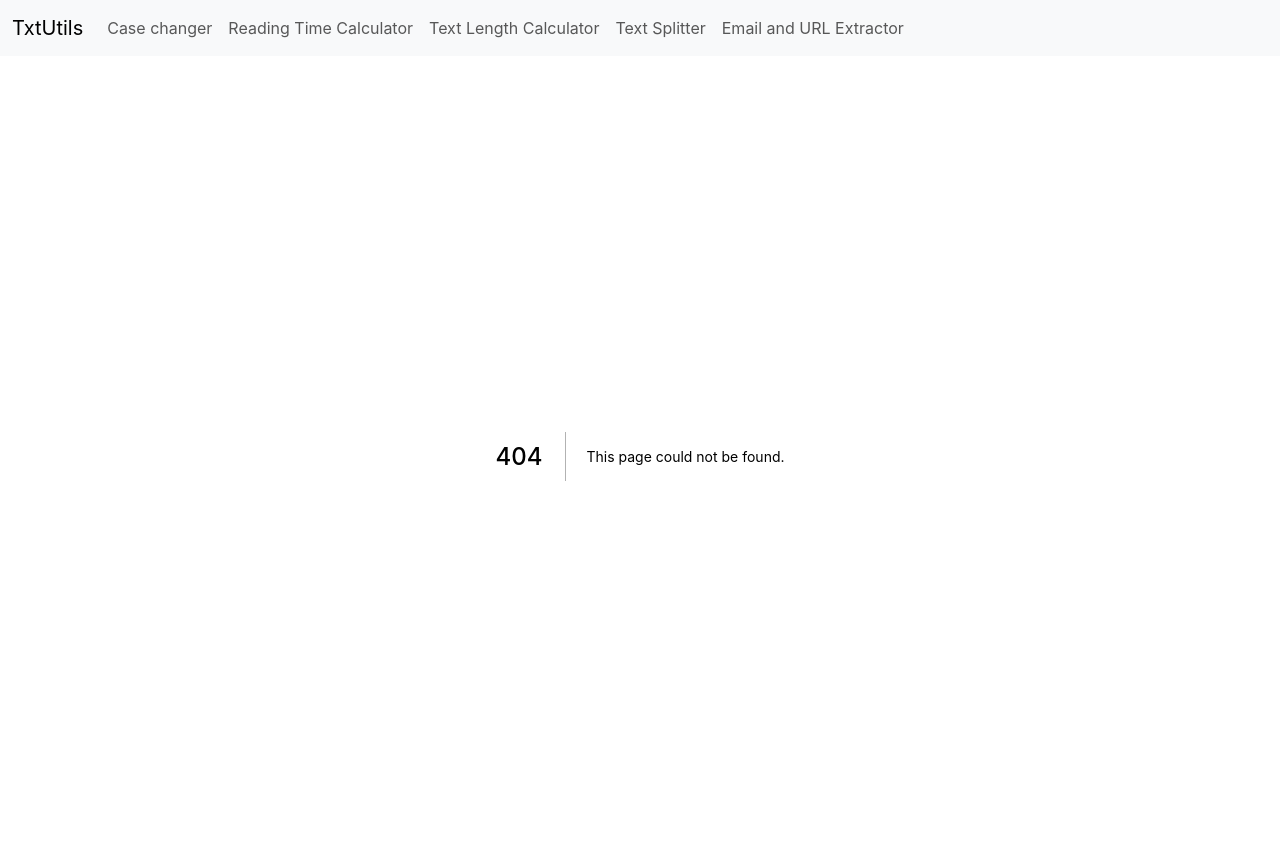
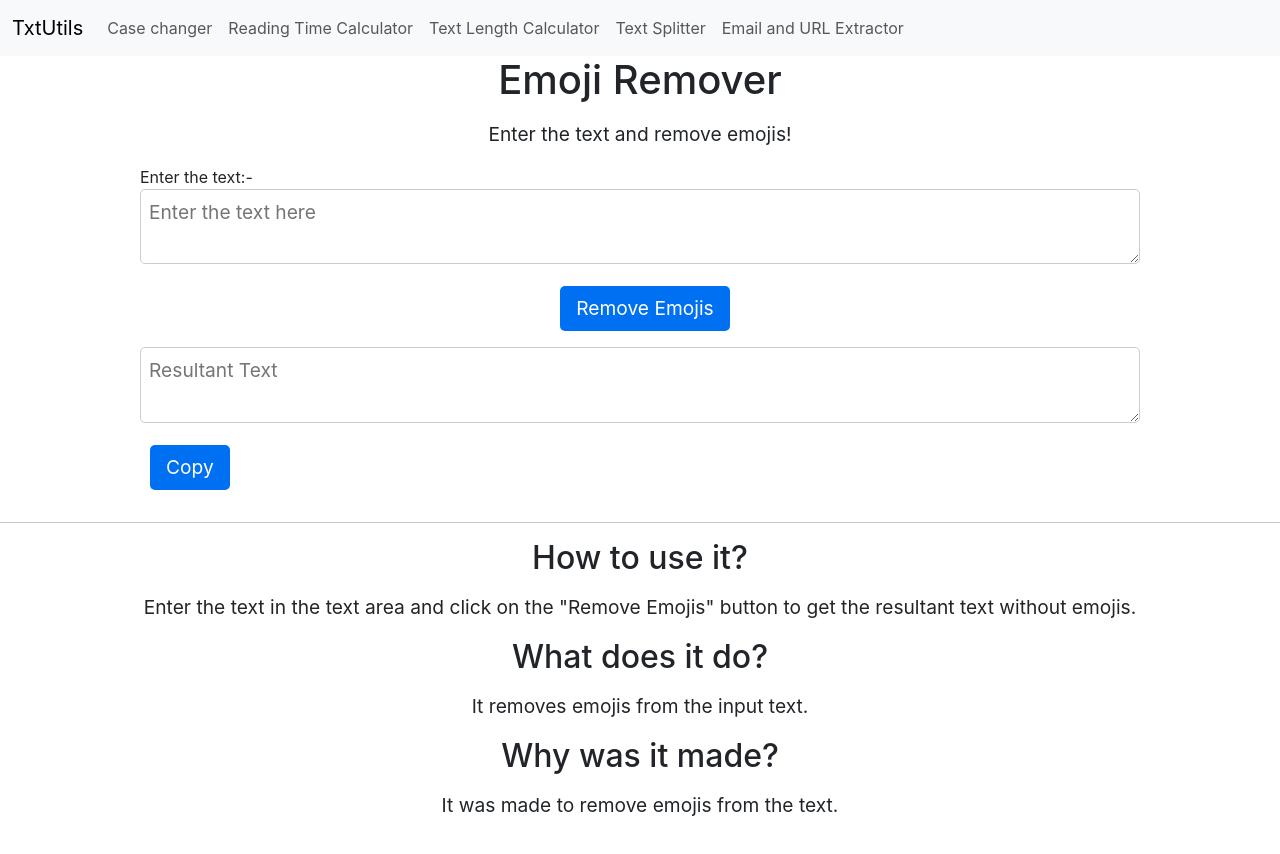
Before and after one commit to codewithpom/TextUtils, a Next.js app: page /emoji-remover in a window 1280 px wide. Before the commit this address had no page. Built offline with nearby package versions, Linux system fonts and the light colour scheme.

Commit message:
Add emoji remover page with functionality

```diff
--- /dev/null
+++ b/pages/emoji-remover.js
@@ -0,0 +1,103 @@
+// This is a Nxt.js page
+// With bootstrap
+import { useState, useEffect } from 'react';
+import emojiRegex from 'emoji-regex';
+
+function App() {
+    const [text, setText] = useState('');
+    const [resultantText, setResultantText] = useState('');
+
+    function removeEmojis() {
+        const regex = emojiRegex();
+        const result = text.replace(regex, '');
+        setResultantText(result);
+    }
+
+    return (
+        <>
+            <div className="container">
+                <div className='text-center'>
+                    <h1>Emoji Remover</h1>
+                    <p>Enter the text and remove emojis!</p>
+                </div>
+
+                <label htmlFor='text'>Enter the text:- </label>
+                <textarea id="text" placeholder="Enter the text here" value={text}
+                    onChange={(e) => setText(e.target.value)}
+                ></textarea>
+
+                <div className='text-center'>
+                    <button onClick={removeEmojis}>Remove Emojis</button>
+                </div>
+                <textarea id="text" placeholder="Resultant Text" value={resultantText}
+                    readOnly={true}
+                ></textarea>
+                <button onClick={() => {
+                    navigator.clipboard.writeText(resultantText);
+                    alert('Text copied to clipboard!')
+                }}>Copy</button>
+            </div>
+            <hr></hr>
+            <div className='text-center'>
+                <h2>How to use it?</h2>
+                <p>Enter the text in the text area and click on the "Remove Emojis" button to get the resultant text without emojis.</p>
+            </div>
+            <div className='text-center'>
+                <h2>What does it do?</h2>
+                <p>It removes emojis from the input text.</p>
+            </div>
+            <div className='text-center'>
+                <h2>Why was it made?</h2>
+                <p>It was made to remove emojis from the text.</p>
+            </div>
+
+            <style jsx>{`
+                .container {
+                    margin: 0 auto;
+
+                    width: 80%;
+                }
+                h1 {
+                    font-size: 2.5rem;
+                    margin-bottom: 1rem;
+                    text-align: center;
+                }
+                h2 {
+                    font-size: 2rem;
+                    margin-bottom: 1rem;
+                    text-align: center;
+                }
+
+
+                textarea {
+                    border: 1px solid #ccc;
+                    border-radius: 5px;
+                    font-size: 1.2rem;
+                    margin-bottom: 1rem;
+                    padding: 0.5rem;
+                    width: 100%;
+                }
+                button {
+                    background-color: #0070f3;
+                    border: none;
+                    border-radius: 5px;
+                    color: #fff;
+                    cursor: pointer;
+                    font-size: 1.2rem;
+                    margin-bottom: 1rem;
+                    padding: 0.5rem 1rem;
+
+                }
+                button:hover {
+                    background-color: #0060d3;
+                }
+                p {
+                    font-size: 1.2rem;
+                    margin-bottom: 1rem;
+                }
+    `}</style>
+        </>
+    )
+}
+
+export default App;
```
